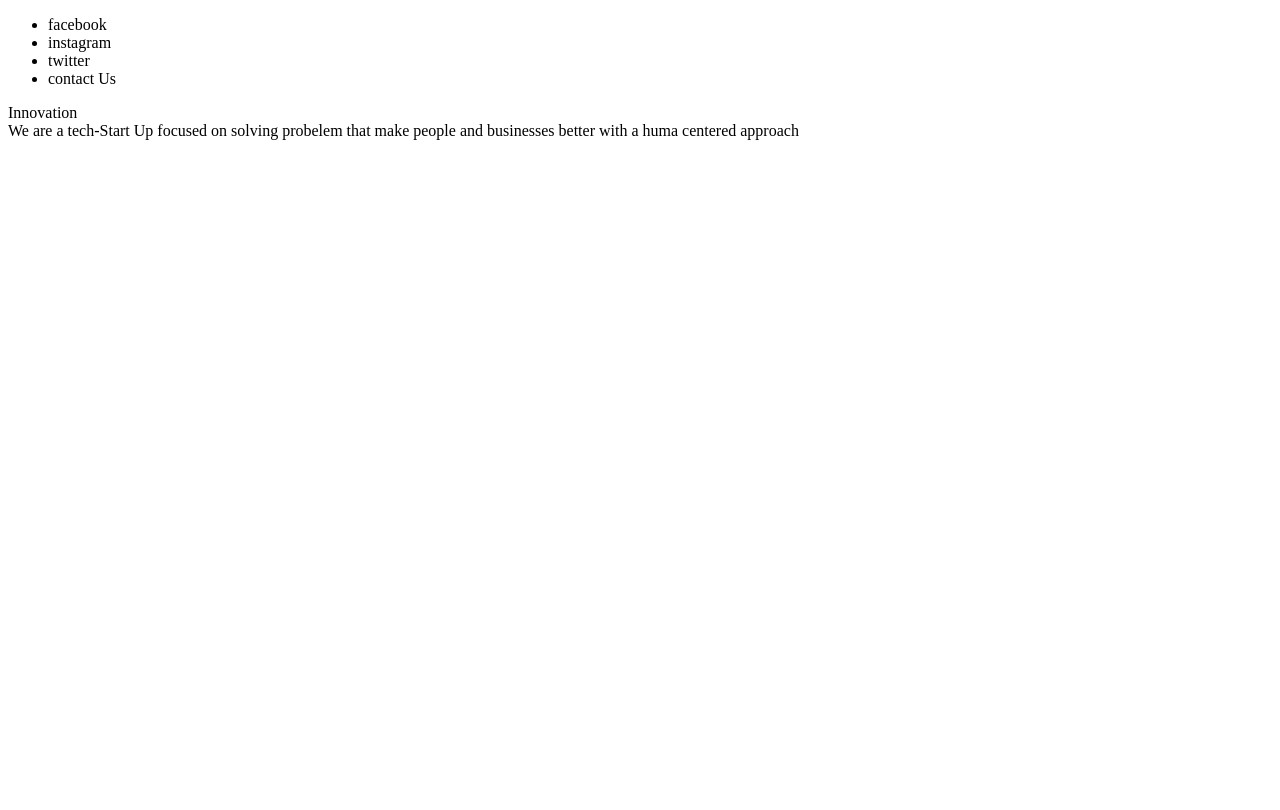
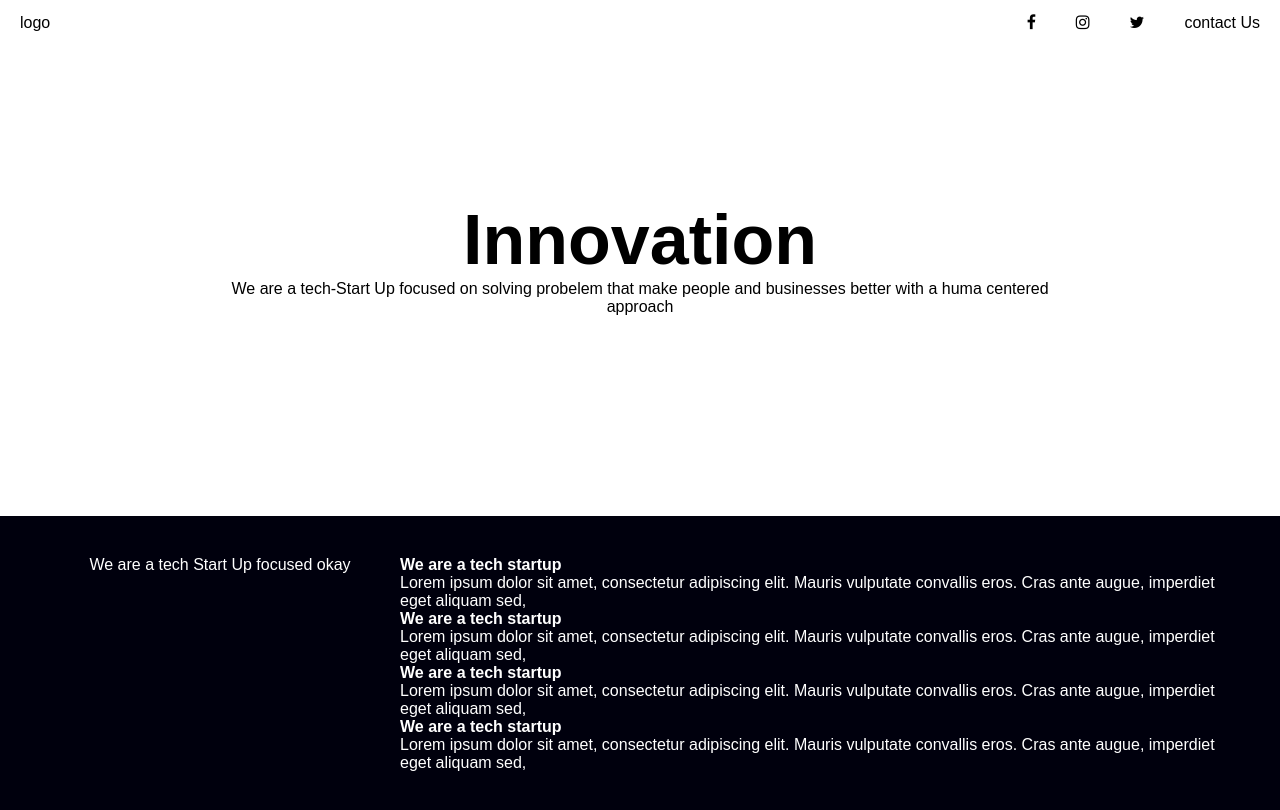
Before and after one commit to Circularity-Space/Rebrand-Landing, a plain HTML site: page index.html in a window 1280 px wide. Drawn offline with Linux system fonts and the light colour scheme.

Commit message:
fox first

```diff
--- a/index.css
+++ b/index.css
@@ -0,0 +1,56 @@
+* {
+  padding: 0px;
+  margin: 0px;
+  box-sizing: border-box;
+  font-size: 16px;
+  font-family: sans-serif;
+}
+*::selection {
+  background-color: inherit;
+}
+body {
+  margin: 0;
+  padding: 0;
+}
+.navbar € {
+  overflow: hidden;
+}
+
+.navbar li {
+  float: right;
+  display: block;
+  color: black;
+  text-decoration: none;
+  padding: 14px 20px;
+  text-align: right;
+}
+
+.navbar li.logo {
+  float: left;
+}
+
+.title-div {
+  text-align: center;
+  padding: 200px;
+}
+
+.title {
+  font-size: 70px;
+}
+
+.row {
+  display: flex;
+  flex-wrap: wrap;
+  padding: 40px;
+  background-color: #00000d;
+  color: white;
+}
+
+.right-row {
+  flex: 30%;
+  text-align: center;
+}
+
+.left-row {
+  flex: 70%;
+}
--- a/index.html
+++ b/index.html
@@ -1,50 +1,69 @@
 <!DOCTYPE html>
 <html lang="en">
   <head>
-    <meta charset="UTF-8">
-    <meta http-equiv="X-UA-Compatible" content="IE=edge">
-    <meta name="viewport" content="width=device-width, initial-scale=1.0">
+    <meta charset="UTF-8" />
+    <meta http-equiv="X-UA-Compatible" content="IE=edge" />
+    <meta name="viewport" content="width=device-width, initial-scale=1.0" />
+    <link rel="stylesheet" href="index.css" />
+
     <title>Document</title>
   </head>
   <body>
     <header>
-      <nav>
+      <nav class="navbar">
         <ul>
-              <li>facebook</li>
-              <li>instagram</li>
-              <li>twitter</li>
+
           <li>contact Us</li>
+          <li><i class="fa fa-twitter"></i></li>
+          <li><i class="fa fa-instagram"></i></li>
+          <li><i class="fa fa-facebook"></i> </li>
+
+          <li class="logo">logo</li>
         </ul>
       </nav>
     </header>
     <main>
       <div class="title-div">
-            <div class="title">Innovation</div>
-            <div class='description'>We are a tech-Start Up focused on solving probelem that make people and businesses better with a huma centered approach</div>
+        <h1 class="title">Innovation</h1>
+        <div class="description">
+          We are a tech-Start Up focused on solving probelem that make people
+          and businesses better with a huma centered approach
+        </div>
       </div>
 
-        <div class="who-we-are-div">
-            <div class="who-we-are-title"></div>
+
+      <div class="row">
+
+      <div class="right-row">
+        <p class="who-we-are-title"> We are a tech Start Up focused okay</>
       </div>
 
-        <div class="founders">
+      <div class="left-row">
+          <h4>We are a tech startup</h4>
+          <p>Lorem ipsum dolor sit amet, consectetur adipiscing elit. Mauris vulputate convallis eros. Cras ante augue, imperdiet eget aliquam sed,</p>
+          <h4>We are a tech startup</h2>
+          <p>Lorem ipsum dolor sit amet, consectetur adipiscing elit. Mauris vulputate convallis eros. Cras ante augue, imperdiet eget aliquam sed,</p>
+          <h4>We are a tech startup</h2>
+          <p>Lorem ipsum dolor sit amet, consectetur adipiscing elit. Mauris vulputate convallis eros. Cras ante augue, imperdiet eget aliquam sed,</p>
+          <h4>We are a tech startup</h2>
+          <p>Lorem ipsum dolor sit amet, consectetur adipiscing elit. Mauris vulputate convallis eros. Cras ante augue, imperdiet eget aliquam sed,</p>
+      </div>
 
     </div>
+
+      <div class="founders"></div>
 
       <div class="products">
         <div class="smart-bin"></div>
         <div class="Thibitisha"></div>
-
       </div>
 
-        <div class="partners">
-
-        </div>
+      <div class="partners"></div>
 
       <div class="stay-updated"></div>
+    </main>
+    <footer></footer>
 
-    </main>
-    <footer>
-    </footer>
   </body>
+ <link rel="stylesheet" href="https://maxcdn.bootstrapcdn.com/font-awesome/4.7.0/css/font-awesome.min.css">
 </html>
```
Lines whose indentation alone changed are shown as unchanged.
